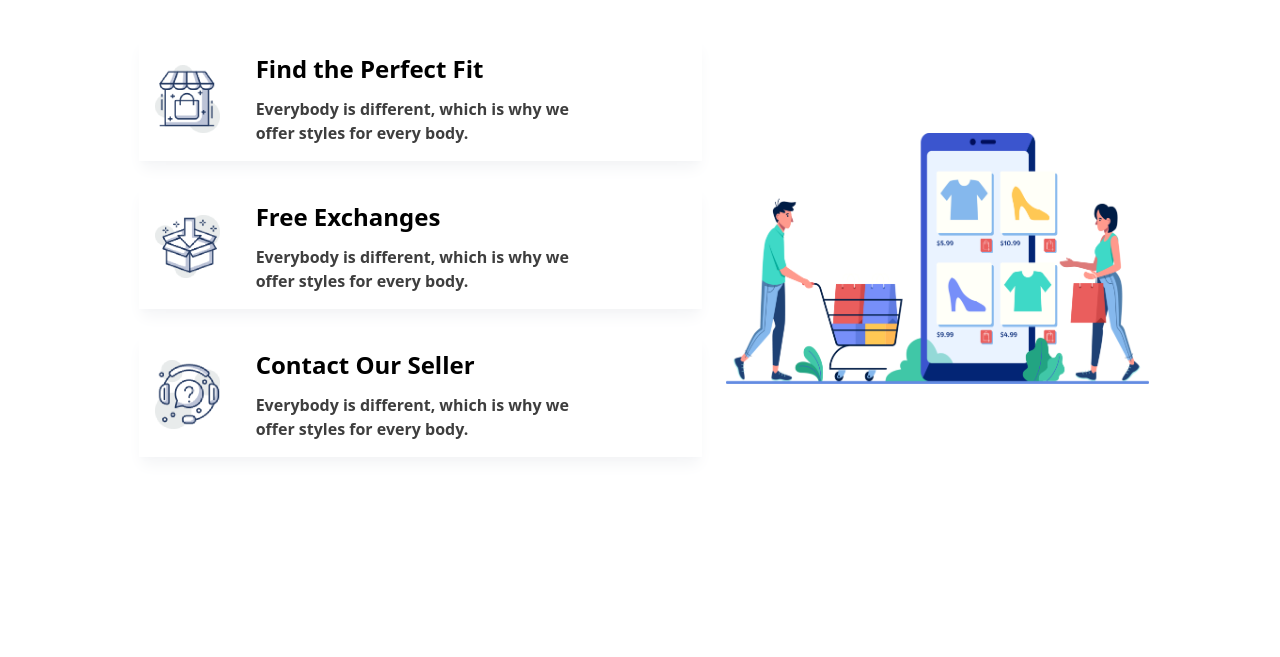
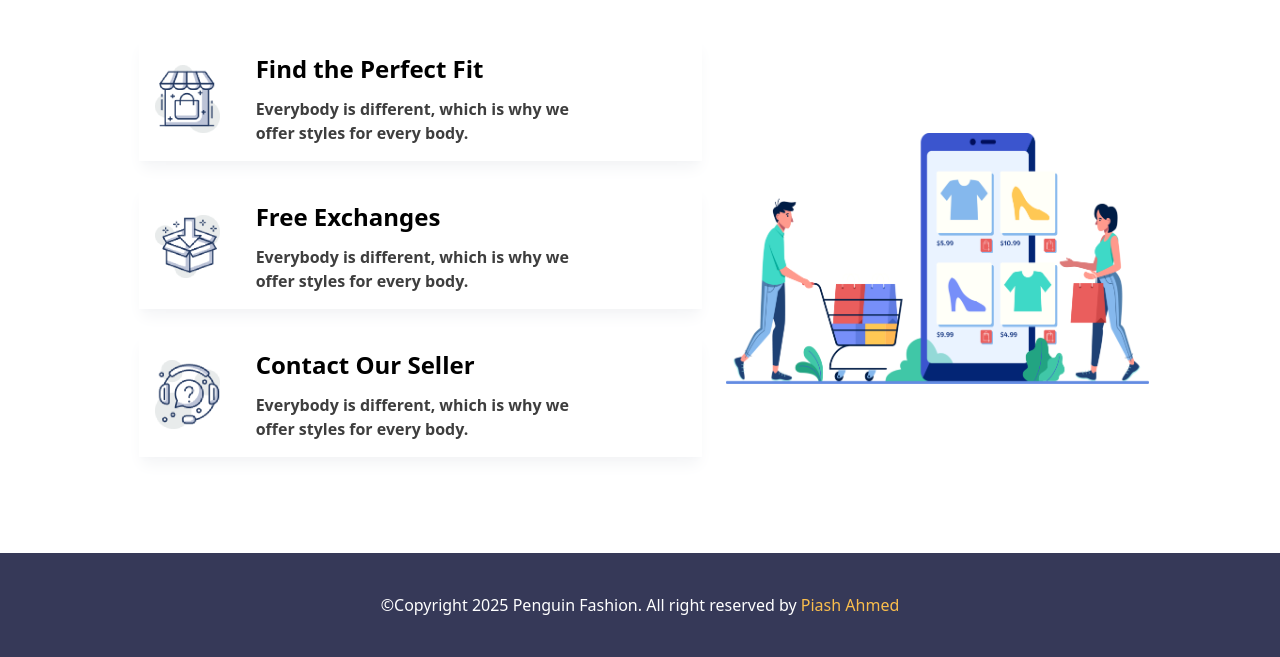
Before and after one commit to piash-ahmed/penguin-fashion-tw, a plain HTML site: page index.html in a window 1280 px wide. Shown: the part 2350-3007 px from the top of the page. Before the commit the page ends 2903 px from the top, so only its background shows below. Drawn offline with nearby package versions, Linux system fonts and the light colour scheme.

Commit message:
added footer section

```diff
--- a/index.html
+++ b/index.html
@@ -136,6 +136,7 @@
             </div>
         </section>
     </main>
+
     <!-- Man Jacket Section -->
     <main class="w-full md:w-5/6 mx-auto my-10 p-10">
         <h1 class="text-5xl font-bebas-neue text-[#363958] mb-4">Man Jacket</h1>
@@ -200,6 +201,7 @@
             </div>
         </section>
     </main>
+
     <!-- Services Section -->
     <main class="w-full md:w-5/6 mx-auto my-10 p-6 flex flex-col md:flex-row items-center justify-between gap-4">
         <div class="p-2">
@@ -236,12 +238,14 @@
             </div>
         </div>
 
-
         <div class="w-3/6">
             <img class="w-full" src="images/shopping.png" alt="">
         </div>
     </main>
+
+    <!-- Footer -->
+     <footer class="bg-[#363958] text-center text-white py-10">
+        <p class="text-base w-4/5 mx-auto">©Copyright 2025 Penguin Fashion. All right reserved by <a class="text-[#FABE4C]" href="https://www.facebook.com/piyasa.ahameda.jima" target="_blank">Piash Ahmed</a></p>
+     </footer>
 </body>
-
-
 </html>
```
